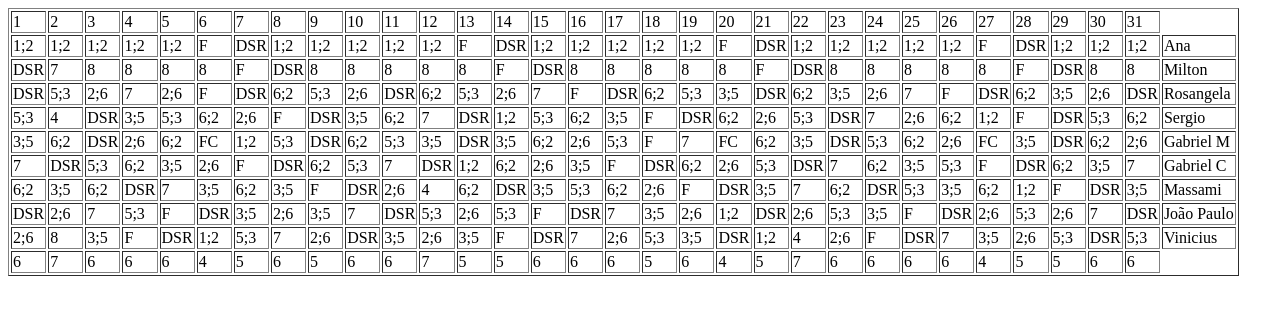
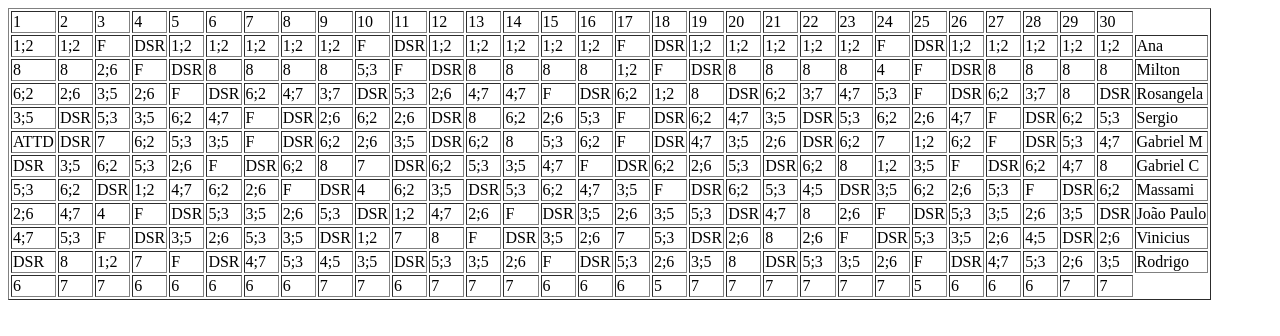
Before and after one commit to lucemadx/escalaPostos, a plain HTML site: page pequeno.html in a window 1280 px wide. Drawn offline with Linux system fonts and the light colour scheme.

Commit message:
funciona, instável, atualizado SSO

```diff
--- a/pequeno.html
+++ b/pequeno.html
@@ -1,7 +1,7 @@
 
 <html>
 <script>
-var diasAtras = 31;
+var diasAtras = 30;
 function Pessoa (nome, tipoEscala, dataEscala, renda)
 {
 	this.nome = nome;
@@ -47,21 +47,33 @@ function Pessoa (nome, tipoEscala, dataEscala, renda)
 }
 var pessoas =
 [
-	new Pessoa("Ana", 3, 7),
-	new Pessoa("Milton", 3, 1),
-	new Pessoa("Rosangela", 2, 7),
-	new Pessoa("Sergio", 2, 9),
-	new Pessoa("Gabriel M", 2, 9),
-	new Pessoa("Gabriel C", 2, 8),
-	new Pessoa("Massami", 2, 10),
-	new Pessoa("João Paulo", 1, 6),
-	new Pessoa("Vinicius", 1, 5)
+	new Pessoa("Ana", 3, 4),
+	new Pessoa("Milton", 3, 5),
+	new Pessoa("Rosangela", 2, 6),
+	new Pessoa("Sergio", 2, 8),
+	new Pessoa("Gabriel M", 2, 8),
+	new Pessoa("Gabriel C", 2, 7),
+	new Pessoa("Massami", 2, 9),
+	new Pessoa("João Paulo", 1, 5),
+	new Pessoa("Vinicius", 1, 4),
+	new Pessoa("Rodrigo", 1, 6)
 ]
 
 var escala = {};
 
-
 var mesAnterior =
+{
+"Sergio": [5, 7, -2, 4, 3, 1, 3, -1, -2, 4, 2, 6, -2, 3, 5, 2, 4, -1, -2, 2, 5, 6, -2, 4, 5, 2, 1, -1, -2, 5, 2],
+"Gabriel C": [6, -2, 5, 2, 4, 3, -1, -2, 2, 5, 6, -2, 1, 2, 4, 3, -1, -2, 2, 5, 1, -2, 6, 2, 4, 5, -1, -2, 5, 3, 5],
+"João Paulo": [-2, 3, 6, 5, -1, -2, 4, 5, 3, 6, -2, 5, 4, 1, -1, -2, 6, 4, 5, 3, -2, 3, 4, 6, -1, -2, 3, 1, 3, 4, -2],
+"Gabriel M": [4, 2, -2, 3, 2, -3, 5, 6, -2, 2, 5, 4, -2, 5, 3, 4, 5, -1, 3, -3, 2, 4, -2, 5, 2, 3, -3, 4, -2, 2, 3],
+"Rosangela": [-2, 5, 3, 6, 5, -1, -2, 2, 5, 3, -2, 2, 6, 4, 2, -1, -2, 2, 6, 4, -2, 2, 5, 3, 6, -1, -2, 2, 3, 6, -2],
+"Vinicius": [3, 6, 4, -1, -2, 5, 1, 3, 4, -2, 3, 7, 5, -1, -2, 6, 3, 5, 4, -2, 3, 7, 3, -1, -2, 6, 5, 3, 4, -2, 4],
+"Ana": [1, 1, 1, 1, 1, -1, -2, 1, 1, 1, 1, 1, -1, -2, 1, 1, 1, 1, 1, -1, -2, 1, 1, 1, 1, 1, -1, -2, 1, 1, 1],
+"Milton": [-2, 8, 8, 8, 8, 2, -1, -2, 8, 8, 8, 8, 3, -1, -2, 8, 8, 8, 8, 1, -1, -2, 8, 8, 8, 8, 4, -1, -2, 8, 8],
+"Massami": [2, 4, 2, -2, 6, 4, 2, 4, -1, -2, 4, 3, 2, -2, 6, 5, 2, 3, -1, -2, 4, 5, 2, -2, 3, 4, 2, 5, -1, -2, 6]
+}
+var mesPassado =
 {
 "Ana": [-1, -2, 1, 1, 1, 1, 1, -1, -2, 1, 1, 1, 1, 1, -1, -2, 1, 1, 1, 1, 1, -1, -2, 1, 1, 1, 1, 1, -1, -2],
 "Milton": [1, -1, -2, 8, 8, 8, 8, 1, -1, -2, 8, 8, 8, 8, 1, -1, -2, 8, 8, 8, 8, 1, -1, -2, 8, 8, 8, 8, 1, -1],
@@ -71,6 +83,7 @@ var mesAnterior =
 "Gabriel C": [2, -2, 3, 2, 4, 4, -1, -2, 5, 3, 6, -2, 7, 2, 5, 3, -1, -2, 4, 6, 3, -2, 5, 4, 3, 2, -1, -2, 5, 4],
 "João Paulo": [-2, 2, 5, 4, -1, -2, 4, 2, 3, 4, -2, 5, 6, 7, -1, -2, 4, 5, 3, 2, -2, 5, 1, 2, -1, -2, 3, 4, 6, 2],
 "Vinicius": [4, 3, 6, -1, -2, 2, 5, 4, 2, -2, 7, 4, 5, -1, -2, 5, 3, 6, 2, -2, 5, 6, 4, -1, -2, 5, 4, 3, 2, -2],
+"Rodrigo": [5, -2, 4, 5, 7, -1, -2, 3, 1, 5, 2, -2, 3, 6, 3, -1, -2, 4, 6, 5, 6, -2, 3, 5, 2, -1, -2, 2, 4, 5],
 "Massami": [5, -2, 4, 5, 7, -1, -2, 3, 1, 5, 2, -2, 3, 6, 3, -1, -2, 4, 6, 5, 6, -2, 3, 5, 2, -1, -2, 2, 4, 5]
 
 };
@@ -78,17 +91,27 @@ var postoInicial;
 
 for (var i = 0; i<pessoas.length; i++)
 	escala[pessoas[i].nome] = pessoas[i].gerarFolgas();
-trocaGabriel(6, 8);
+escala["Ana"][1] = 1;
+escala["Rosangela"][1] = 2;
+escala["João Paulo"][1] = 3;
+escala["Sergio"][1] = 4;
+escala["Massami"][1] = 5;
+escala["Vinicius"][1] = 6;
+escala["Gabriel M"][1] = "ATTD";
+escala["Milton"][1] = 8;
+/*trocaGabriel(6, 8);
 trocaGabriel(20, 19);
 trocaGabriel(27, 28);
+*/
 for (var dia in escala[pessoas[0].nome] )
+if(dia !=1)
 	definirPostos(dia);
 
-/*var todos = [];
+var todos = [];
 for(var pessoa in escala)
 	todos.push(pessoa);
-ctrlcv(todos);
-*/
+//ctrlcv(todos);
+
 document.write("<table border=1>");
 document.write("<tr>");
 
@@ -111,6 +134,8 @@ for (var pessoa in escala)
 	for (var dia in escala[pessoa])
 	{
 		document.write("<td>");
+		if(escala["Ana"][dia] < 0)
+		{
 			switch(escala[pessoa][dia])
 			{
 				case -1:
@@ -154,6 +179,58 @@ for (var pessoa in escala)
 				break;
 
 			}
+		}
+		else
+		{
+			switch(escala[pessoa][dia])
+			{
+				case -1:
+					document.write(" F ");
+				break;
+
+				case -2:
+					document.write("DSR");
+				break;
+
+				case 1:
+					document.write("1;2");
+				break;
+
+				case 2:
+					document.write("6;2");
+				break;
+
+				case 3:
+					document.write("2;6");
+				break;
+
+				case 4:
+					if(pessoa == "Rosangela")
+					document.write("3;7");
+					else
+					document.write("3;5");
+				break;
+
+				case 5:
+					document.write("5;3");
+				break;
+
+				case 6:
+					if(escala["Rosangela"][dia] == 4)
+					document.write("4;5");
+					else
+					document.write("4;7");
+				break;
+
+				case 7:
+					document.write("8");
+				break;
+
+				default:
+					document.write(escala[pessoa][dia]);
+				break;
+			}
+		}
 		document.write("</td>");
 	}
 
@@ -192,31 +269,47 @@ function getPessoaMenosEscalada(pessoasEscaladas, posto)
 	for (var k = 0; k < pessoasEscaladas.length; k++)
 	{
 		var quantidadeDias = 0;
-		if(mesAnterior[pessoasEscaladas[k]] !== undefined)
+		if(mesPassado[pessoasEscaladas[k]] !== undefined)
 		{
-			for (var p = 0; p < 30; p++)
+			for (var p = 0; p < mesPassado.length; p++)
 			{
-				if(mesAnterior[pessoasEscaladas[k]][p] == posto)
+				if(mesPassado[pessoasEscaladas[k]][p] == posto)
 				{
 					quantidadeDias++;
-					if(posto == 3 &&(pessoasEscaladas[k] == "João Paulo" || pessoasEscaladas[k] == "Vinicius"))
+					if(posto == 3 &&(pessoasEscaladas[k] == "Rodrigo" || pessoasEscaladas[k] == "João Paulo" || pessoasEscaladas[k] == "Vinicius"))
 					{
 						quantidadeDias++;
 					}
 				}
 			}
 		}
+		if(mesAnterior[pessoasEscaladas[k]] !== undefined)
+		{
+			for (var p = 0; p < mesAnterior.length; p++)
+			{
+				if(mesAnterior[pessoasEscaladas[k]][p] == posto)
+				{
+					quantidadeDias++;
+					if(posto == 3 &&(pessoasEscaladas[k] == "Rodrigo" || pessoasEscaladas[k] == "João Paulo" || pessoasEscaladas[k] == "Vinicius"))
+					{
+						quantidadeDias++;
+					}
+				}
+			}
+		}
+		var quantidadeDiasAtual = 0;
 		for (var p = 0; p <= dia; p++)
 		{
 			if(escala[pessoasEscaladas[k]][p] == posto)
 			{
-				quantidadeDias++;
+				quantidadeDiasAtual++;
 			}
 		}
-		if(posto == 3 &&(pessoasEscaladas[k] == "João Paulo" || pessoasEscaladas[k] == "Vinicius"))
+		if(posto == 3 &&(pessoasEscaladas[k] == "Rodrigo" ||pessoasEscaladas[k] == "João Paulo" || pessoasEscaladas[k] == "Vinicius"))
 		{
-			quantidadeDias /= 3;
+			quantidadeDiasAtual /= 3;
 		}
+		quantidadeDias+= quantidadeDiasAtual;
 		if(quantidadeDias<=quantidadeEscalada || pessoaMenosEscalada === undefined)
 		{
 		pessoaMenosEscalada = pessoasEscaladas[k];
@@ -259,7 +352,7 @@ function definirBilheteria2(dia)
 	var bilheteria = [];
 	for (var pessoa in escala)
 	{
-		if(escala[pessoa][dia] == 0 && pessoa != "João Paulo" && pessoa != "Vinicius" && pessoa != "Rodrigo"&& pessoa != "Ana"&& pessoa != "Milton" && escala[pessoa][dia-1] != 2)
+		if(escala[pessoa][dia] == 0 && pessoa !="Rodrigo" && pessoa != "João Paulo" && pessoa != "Vinicius" && pessoa != "Rodrigo"&& pessoa != "Ana"&& pessoa != "Milton" && escala[pessoa][dia-1] != 2)
 		{
 			bilheteria.push(pessoa);
 		}
@@ -289,7 +382,7 @@ function definirRenda(dia)
 
 function definirApoio(dia)
 {
-	if(escala["Milton"][dia] == 0 && escala["Milton"][dia+1] != -1 )
+	if(escala["Milton"][dia] == 0 && escala["Milton"][parseInt(dia)+1] != -1 )
 	{
 		escala["Milton"][dia] = 8;
 	}
@@ -321,7 +414,7 @@ function definirPostos(dia)
 	}
 	for (var pessoa in escala)
 	{
-		if(escala[pessoa][dia] == escala[pessoa][dia-1] && escala[pessoa][dia] !=1 && escala[pessoa][dia] !=8 && escala[pessoa][dia] !=2)
+		if(escala[pessoa][dia] == escala[pessoa][dia-1] && escala[pessoa][dia] !=1 && escala[pessoa][dia] !=8 && escala[pessoa][dia] !=2 && escala[pessoa][dia] !=3)
 		{
 			for (var i = 0; i<pessoasEscaladasGeral.length; i++)
 			{
@@ -364,6 +457,56 @@ function definirPostos(dia)
 				escala[substituto][dia] = aux;
 			}
 		}
+		if(escala[pessoa][dia] == escala[pessoa][dia-1] && escala[pessoa][dia] == 3)
+		{
+			for (var i = 0; i<pessoasEscaladasGeral.length; i++)
+			{
+				if(pessoasEscaladasGeral[i] == pessoa)
+					pessoasEscaladasGeral.splice(i, 1);
+			}
+			var novo = [];
+			for (var i = 0; i<pessoasEscaladasGeral.length; i++)
+			{
+				if(pessoasEscaladasGeral[i] != "Rosangela")
+					novo.push(pessoasEscaladasGeral[i]);
+			}
+			if(novo.length>0)
+			{
+				var substituto = getPessoaMenosEscalada(novo, 2);
+				var aux = escala[pessoa][dia];
+				escala[pessoa][dia] = escala[substituto][dia];
+				escala[substituto][dia] = aux;
+			}
+			else
+			{
+				var substituto = getPessoaMenosEscalada(pessoasEscaladasGeral, escala[pessoa][dia]);
+				var aux = escala[pessoa][dia];
+				escala[pessoa][dia] = escala[substituto][dia];
+				escala[substituto][dia] = aux;
+			}
+		}
+		if(pessoa == "Rosangela" && escala["Ana"][dia] == 1)
+		{
+			if(escala[pessoa][dia] == 5)
+			{
+				for (var p = pessoasEscaladasGeral.length; p>=0; p--)
+				{
+					console.log(pessoasEscaladasGeral[p], pessoa);
+					if(pessoasEscaladasGeral[p] == pessoa)
+					{
+						pessoasEscaladasGeral.splice(p, 1);
+					}
+				}
+				var substituto = getPessoaMenosEscalada(pessoasEscaladasGeral, escala[pessoa][dia]);
+				if(substituto !== undefined)
+				{
+				var aux = escala[pessoa][dia];
+				escala[pessoa][dia] = escala[substituto][dia];
+				escala[substituto][dia] = aux;
+				console.log(substituto);
+				}
+			}
+		}
 	}
 }
 
```
Lines whose indentation alone changed are shown as unchanged.
